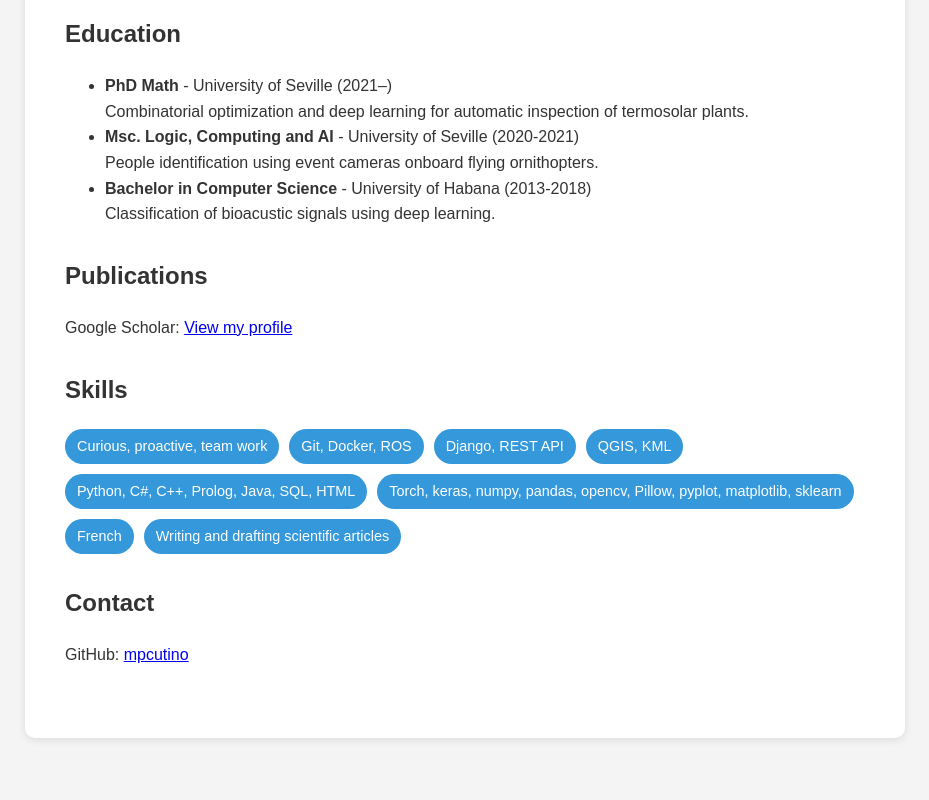
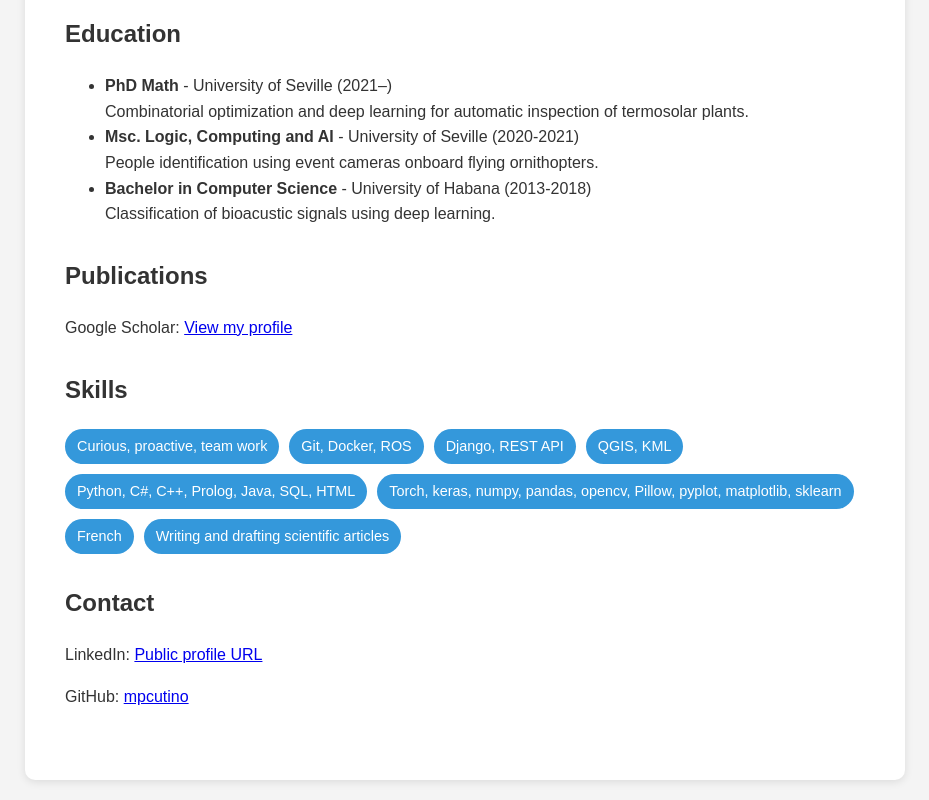
Before and after one commit to mpcutino/personal, a plain HTML site: page index.html in a window 1280 px wide. Shown: the part 622-1422 px from the top of the page, without its empty margins (175-1104 px from the left). Before the commit the page ends 1380 px from the top, so only its background shows below. Drawn offline with Linux system fonts and the light colour scheme.

Commit message:
Update index.html

```diff
--- a/index.html
+++ b/index.html
@@ -80,6 +80,7 @@
     <section>
       <h2>Contact</h2>
       <!-- <p>Email: your.email@example.com</p> -->
+      <p>LinkedIn: <a href="www.linkedin.com/in/miguel-angel-pérez-cutiño-2416bb150" target="_blank">Public profile URL</a></p>
       <p>GitHub: <a href="https://github.com/mpcutino" target="_blank">mpcutino</a></p>
 
     </section>
```
